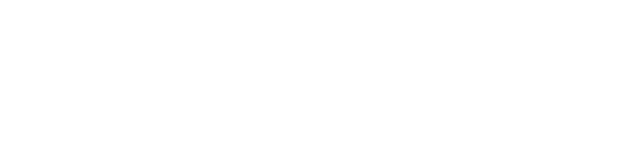
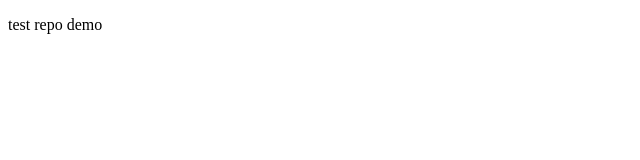
Before and after one commit to ErickMoseDev/test-repo, a plain HTML site: page index.html in a window 1280 px wide. Shown: the whole page, without its empty margins (0-640 px from the left). Drawn offline with Linux system fonts and the light colour scheme.

Commit message:
feat: add paragraph

```diff
--- a/index.html
+++ b/index.html
@@ -6,6 +6,6 @@
     <title>Erick Mong'are</title>
 </head>
 <body>
-
+    <p>test repo demo</p>
 </body>
 </html>
```
